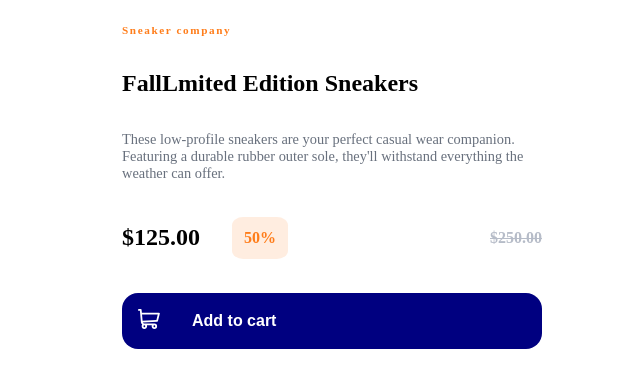
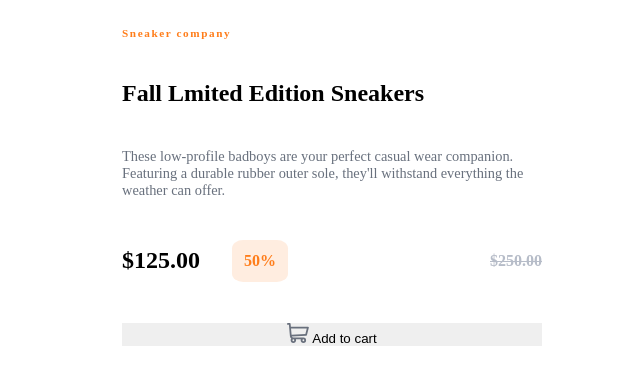
Before and after one commit to rikharthulee/schoolofcode, a plain HTML site: page index.html in a window 1280 px wide. Shown: the part 410-800 px from the top of the page, without its empty margins (308-948 px from the left). Drawn offline with Linux system fonts and the light colour scheme.

Commit message:
Added badboys instead of sneakers

```diff
--- a/index.html
+++ b/index.html
@@ -25,9 +25,9 @@
       <img src="images/iamge-product-1.jpg" alt="fall limited edition sneakers" class="product-image" />
       <section class="product-details-container">
         <h3 class="company-category">Sneaker company</h3>
-        <h2>FallLmited Edition Sneakers</h2>
+        <h2>Fall Lmited Edition Sneakers</h2>
         <p class="product-description">
-          These low-profile sneakers are your perfect casual wear companion. Featuring a durable rubber outer sole,
+          These low-profile badboys are your perfect casual wear companion. Featuring a durable rubber outer sole,
           they'll withstand everything the weather can offer.
         </p>
         <div class="prices-container">
@@ -35,7 +35,7 @@
           <span class="price-percentage">50%</span>
           <span class="old-price">$250.00</span>
         </div>
-        <button class="add-to-cart">
+        <button class="add-to-cart-now">
           <span>
             <img src="images/icon-cart.svg" alt="cart" />
           </span>
```
